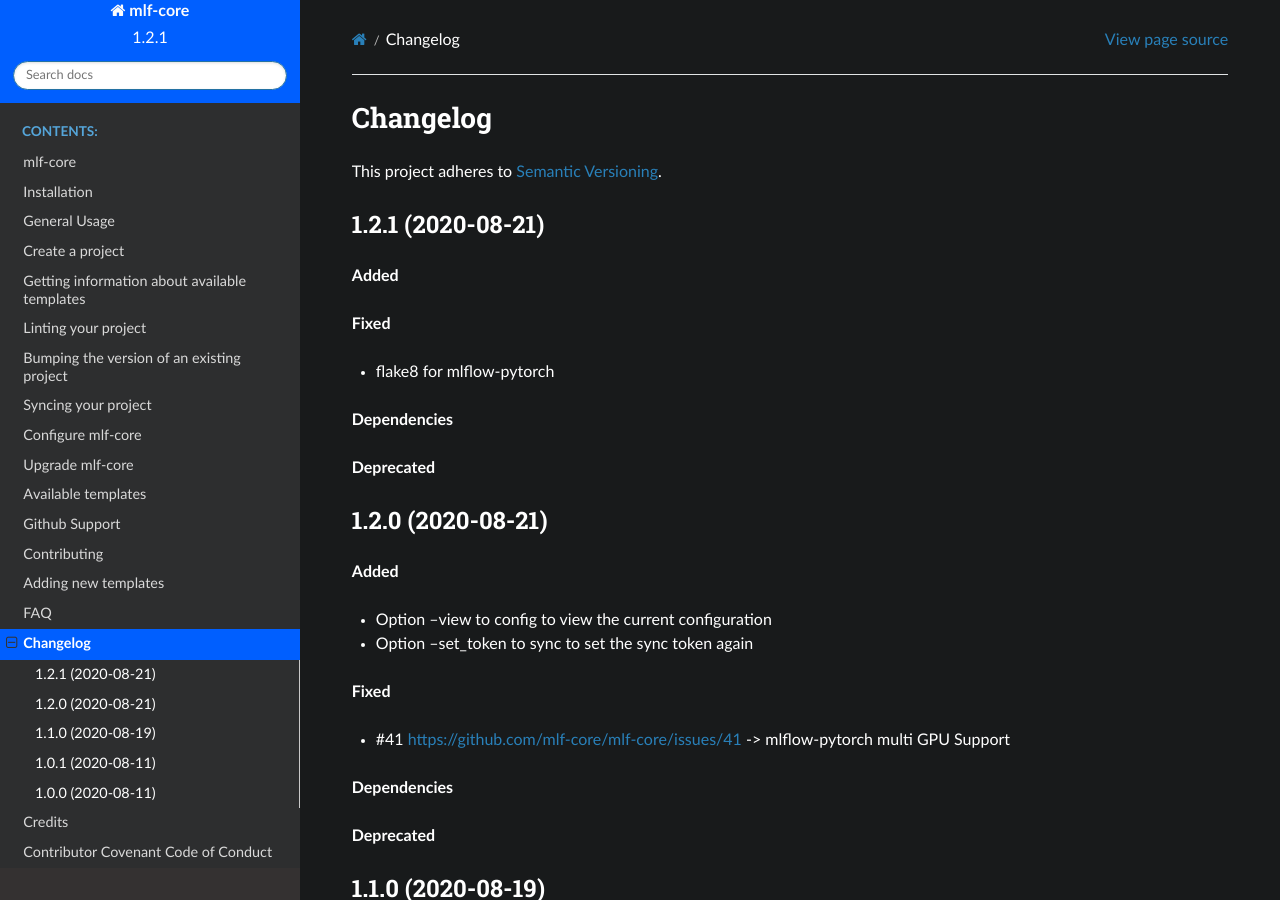
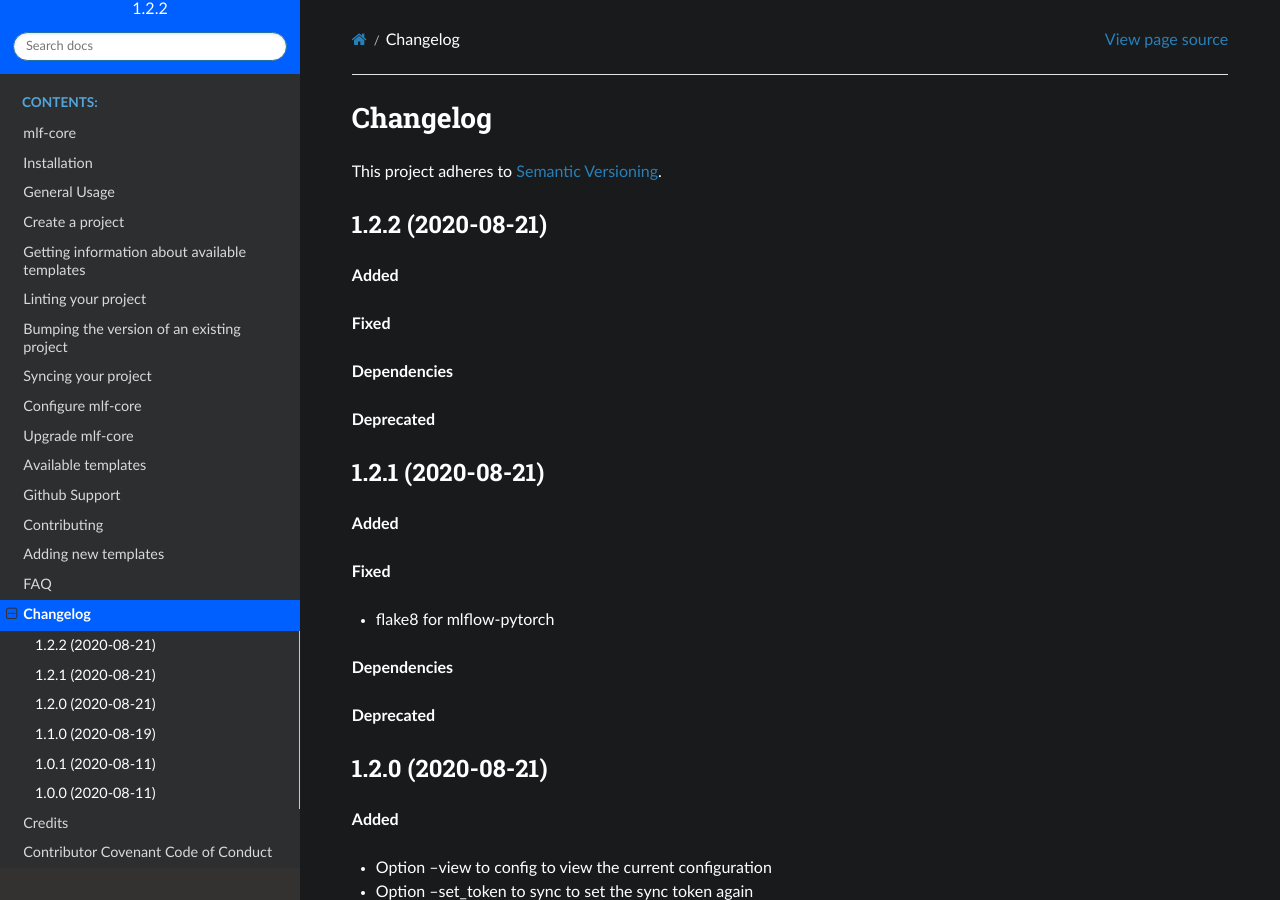
Before and after one commit to mlf-core/mlf-core, a Sphinx documentation site: the page built from docs/changelog.rst, in a window 1280 px wide and 900 px high. Built offline with Sphinx 7.4.7 and the Read the Docs theme 2.0.0, drawn with Linux system fonts in a browser that asks for light colours.

Commit message:
Bump version from 1.2.1 to 1.2.2

```diff
--- a/CHANGELOG.rst
+++ b/CHANGELOG.rst
@@ -5,6 +5,18 @@
 ==========
 
 This project adheres to `Semantic Versioning <https://semver.org/>`_.
+
+
+1.2.2 (2020-08-21)
+------------------
+
+**Added**
+
+**Fixed**
+
+**Dependencies**
+
+**Deprecated**
 
 
 1.2.1 (2020-08-21)
--- a/cookietemple.cfg
+++ b/cookietemple.cfg
@@ -1,5 +1,5 @@
 [bumpversion]
-current_version = 1.2.1
+current_version = 1.2.2
 
 [bumpversion_files_whitelisted]
 setup_file = setup.py
--- a/docs/conf.py
+++ b/docs/conf.py
@@ -53,9 +53,9 @@
 # the built documents.
 #
 # The short X.Y version.
-version = '1.2.1'
+version = '1.2.2'
 # The full version, including alpha/beta/rc tags.
-release = '1.2.1'
+release = '1.2.2'
 
 # The language for content autogenerated by Sphinx. Refer to documentation
 # for a list of supported languages.
--- a/mlf_core/__init__.py
+++ b/mlf_core/__init__.py
@@ -2,4 +2,4 @@
 
 __author__ = """Lukas Heumos"""
 __email__ = 'lukas.heumos@posteo.net'
-__version__ = '1.2.1'
+__version__ = '1.2.2'
--- a/setup.py
+++ b/setup.py
@@ -72,6 +72,6 @@
     test_suite='tests',
     tests_require=test_requirements,
     url='https://github.com/mlf-core/mlf-core',
-    version='1.2.1',
+    version='1.2.2',
     zip_safe=False,
 )
```
Also changed, not shown: .cookietemple.yml.
